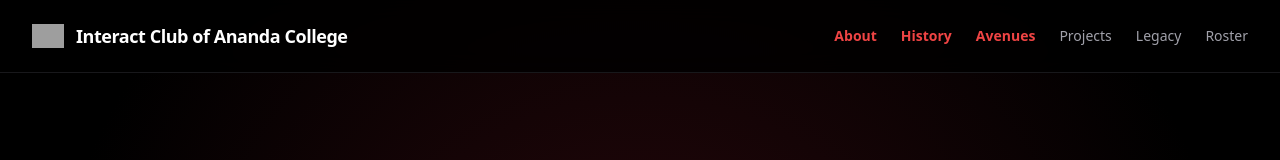
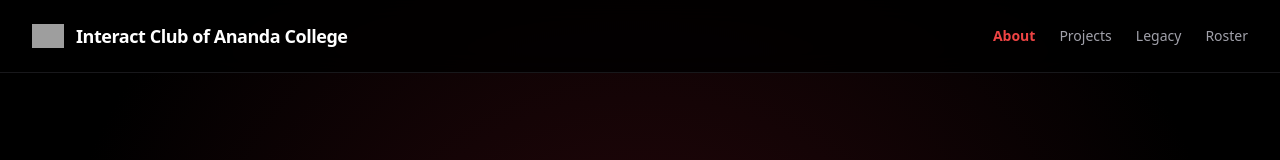
Before and after one commit to ChithilaW/react-weather-app, a React (Create React App) app: page / in a window 1280 px wide. Shown: the top 160 px of the page. Built offline with nearby package versions, Linux system fonts and the light colour scheme; grey boxes are pictures that could not be loaded.

Commit message:
Update App.js

```diff
--- a/src/App.js
+++ b/src/App.js
@@ -72,9 +72,9 @@ export default function App() {
         React.createElement('span', { className: 'text-lg font-bold tracking-tight text-white' }, 'Interact Club of Ananda College')
       ),
       React.createElement('nav', { className: 'flex items-center space-x-6 mt-4 sm:mt-0' },
-        ['about', 'history', 'avenues', 'projects', 'legacy', 'roster'].map((tab) => {
+        ['about', 'projects', 'legacy', 'roster'].map((tab) => {
           const isLegacyActive = activeTab === 'legacy' && tab === 'legacy';
-          const isHomeTabActive = activeTab === 'home' && (tab === 'about' || tab === 'avenues' || tab === 'history');
+          const isHomeTabActive = activeTab === 'home' && (tab === 'about');
           const isCurrentTab = activeTab === tab || isLegacyActive || isHomeTabActive;
           return React.createElement('button', {
             key: tab,
@@ -202,7 +202,7 @@ export default function App() {
             renderAvatar(member.img),
             React.createElement('div', null,
               React.createElement('h4', { className: 'text-sm font-bold text-white' }, member.name),
-              React.createElement('p', { className: 'text-xs text-zinc-500 font-medium tracking-wide uppercase mt-0.5' }, member.role)
+              React.createElement('p', { className: 'text-[10px] text-yellow-500 font-bold tracking-wider uppercase mt-1' }, member.role)
             )
           )
         )
```
